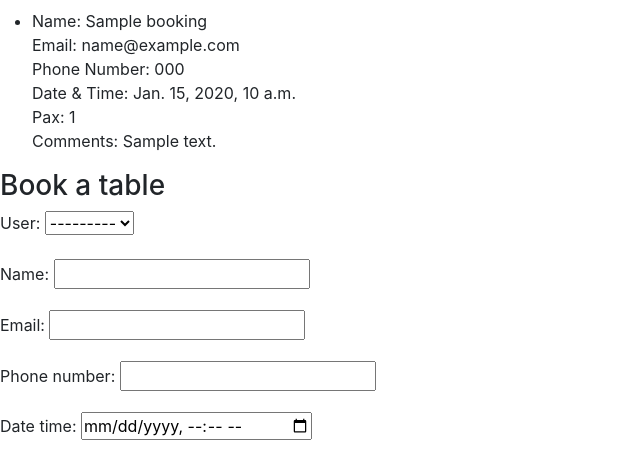
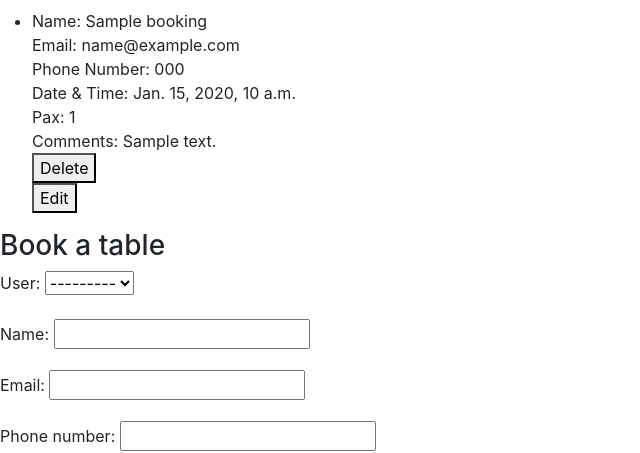
Before and after one commit to TamasSomi/the-dining-place, a Django app: page /dashboard/ in a window 1280 px wide. Shown: the part 493-946 px from the top of the page, without its empty margins (0-640 px from the left). Run offline with Django 4.2, Linux system fonts and the light colour scheme; a user stored in the database is signed in; tables that the repository leaves empty hold one stand-in row (values such as "Sample post"); some libraries are stand-ins or nearby versions.

Commit message:
Add delete and edit options for bookings

```diff
--- a/bookings/urls.py
+++ b/bookings/urls.py
@@ -6,4 +6,6 @@ urlpatterns = [
     path('', views.index, name='index'),
     path('dashboard/', views.dashboard, name='dashboard'),
     path('booking_success/', views.booking_success, name='booking_success'),
+    path('delete/<int:booking_id>/', views.delete_booking, name='delete_booking'),
+    path('edit/<int:booking_id>/', views.edit_booking, name='edit_booking'),
 ]
--- a/bookings/views.py
+++ b/bookings/views.py
@@ -1,8 +1,8 @@
-from django.shortcuts import render, redirect
+from django.shortcuts import render, redirect, get_object_or_404
 from django.http import HttpResponse
 from django.contrib.auth.decorators import login_required
+from .models import Booking
 from .forms import BookingForm
-from .models import Booking
 
 
 @login_required
@@ -32,3 +32,31 @@ def index(request):
 
 def booking_success(request):
     return render(request, 'booking_success.html')
+
+
+def delete_booking(request, booking_id):
+    booking = get_object_or_404(Booking, pk=booking_id)
+
+    if request.method == 'POST':
+        if 'confirm' in request.POST:
+            booking.delete()
+            return redirect('dashboard')
+        elif 'cancel' in request.POST:
+            return redirect('dashboard')
+
+    return render(request, 'delete_booking.html', {'booking': booking})
+
+
+def edit_booking(request, booking_id):
+    booking = get_object_or_404(Booking, pk=booking_id)
+
+    if request.method == 'POST':
+        form = BookingForm(request.POST, instance=booking)
+        if form.is_valid():
+            form.save()
+            return redirect('dashboard')
+
+    else:
+        form = BookingForm(instance=booking)
+
+    return render(request, 'edit_booking.html', {'form': form, 'booking': booking})
--- a/templates/dashboard.html
+++ b/templates/dashboard.html
@@ -13,6 +13,17 @@
                     Date & Time: {{ booking.date_time }}<br>
                     Pax: {{ booking.pax }}<br>
                     Comments: {{ booking.comments }}<br>
+
+                    <!-- Delete button -->
+                    <form method="post" action="{% url 'delete_booking' booking.pk %}">
+                        {% csrf_token %}
+                        <button type="submit" class="link-button">Delete</button>
+                    </form>
+
+                    <!-- Edit button -->
+                    <form method="get" action="{% url 'edit_booking' booking.pk %}">
+                        <button type="submit" class="link-button">Edit</button>
+                    </form>
                 </li>
             {% endfor %}
         </ul>
```
Also changed, not shown: templates/delete_booking.html (added, +13 -0 lines), templates/edit_booking.html (added, +11 -0 lines).
